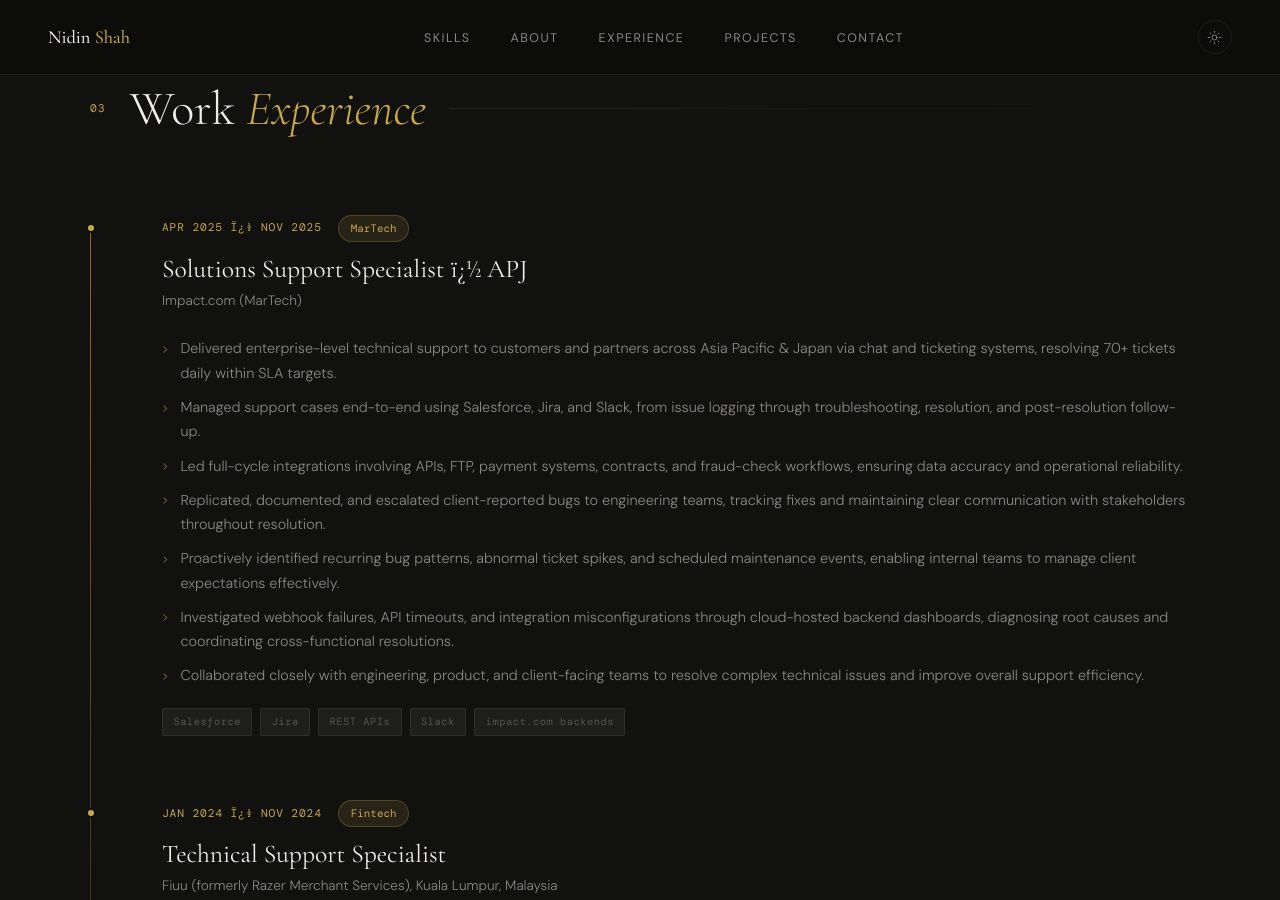
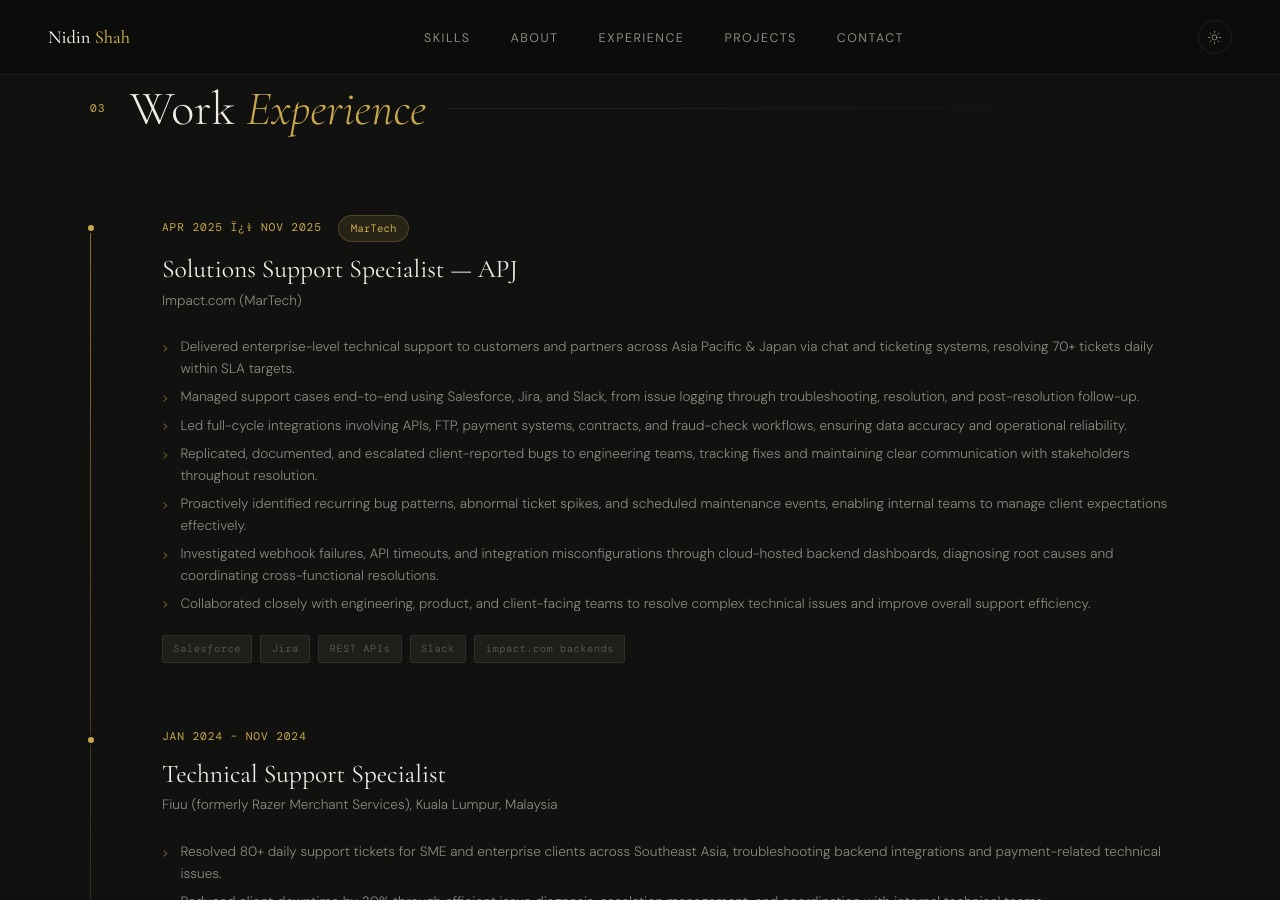
Before and after one commit to nidinshah/nidinshah.github.io, a Jekyll site: the page index.html, which Jekyll copies as it is, in a window 1280 px wide and 900 px high, scrolled down 2253 px. Built offline with Jekyll 4.4.1, drawn with Linux system fonts in a browser that asks for light colours.

Commit message:
Fix corrupted dash and tighten bullet spacing

```diff
--- a/index.html
+++ b/index.html
@@ -109,8 +109,8 @@
 .timeline-badge{font-size:0.68rem;padding:0.2rem 0.75rem;background:var(--gold-pale);color:var(--gold);border:1px solid var(--border-gold);border-radius:20px;font-family:var(--font-mono)}
 .timeline-role{font-family:var(--font-display);font-size:1.6rem;font-weight:400;color:var(--text);line-height:1.2;margin-bottom:0.25rem}
 .timeline-company{font-size:0.85rem;color:var(--text-muted);font-weight:300;margin-bottom:1.5rem}
-.timeline-bullets{list-style:none;display:flex;flex-direction:column;gap:0.6rem}
-.timeline-bullets li{display:flex;gap:0.75rem;font-size:0.9rem;color:var(--text-muted);font-weight:300;line-height:1.7}
+.timeline-bullets{list-style:none;display:flex;flex-direction:column;gap:0.4rem}
+.timeline-bullets li{display:flex;gap:0.75rem;font-size:0.85rem;color:var(--text-muted);font-weight:300;line-height:1.6}
 .timeline-bullets li::before{content:'>';color:var(--gold-dim);flex-shrink:0;font-size:0.8rem;margin-top:0.1rem}
 .tools-list{display:flex;flex-wrap:wrap;gap:0.5rem;margin-top:1.25rem}
 .tool-tag{font-family:var(--font-mono);font-size:0.65rem;padding:0.25rem 0.65rem;background:var(--surface);color:var(--text-dim);border:1px solid var(--border);border-radius:2px;letter-spacing:0.05em;transition:all 0.2s}
@@ -176,7 +176,7 @@
 <section class="hero" id="home">
   <div class="hero-grid container">
     <div>
-      <div class="hero-label">Portfolio � KL, Malaysia</div>
+      <div class="hero-label">Portfolio ï¿½ KL, Malaysia</div>
       <h1 class="hero-name">Nidin Shah<br><em>Ryidhzuan</em></h1>
       <p class="hero-tagline">API, Cloud &amp; Data Analytics enthusiast.</p>
       <div class="hero-actions">
@@ -235,8 +235,8 @@
     <div class="timeline">
       <div class="timeline-item reveal">
         <div class="timeline-dot"></div>
-        <div class="timeline-meta"><span class="timeline-date">Apr 2025 � Nov 2025</span><span class="timeline-badge">MarTech</span></div>
-        <h3 class="timeline-role">Solutions Support Specialist � APJ</h3>
+        <div class="timeline-meta"><span class="timeline-date">Apr 2025 ï¿½ Nov 2025</span><span class="timeline-badge">MarTech</span></div>
+        <h3 class="timeline-role">Solutions Support Specialist &mdash; APJ</h3>
         <p class="timeline-company">Impact.com (MarTech)</p>
         <ul class="timeline-bullets">
           <li>Delivered enterprise-level technical support to customers and partners across Asia Pacific &amp; Japan via chat and ticketing systems, resolving 70+ tickets daily within SLA targets.</li>
@@ -251,7 +251,7 @@
       </div>
       <div class="timeline-item reveal reveal-delay-2">
         <div class="timeline-dot"></div>
-        <div class="timeline-meta"><span class="timeline-date">Jan 2024 � Nov 2024</span><span class="timeline-badge">Fintech</span></div>
+        <div class="timeline-meta"><span class="timeline-date">Jan 2024 &ndash; Nov 2024</span></div>
         <h3 class="timeline-role">Technical Support Specialist</h3>
         <p class="timeline-company">Fiuu (formerly Razer Merchant Services), Kuala Lumpur, Malaysia</p>
         <ul class="timeline-bullets">
@@ -325,7 +325,7 @@
 </section>
 <footer>
   <div class="footer-logo">Nidin <span>Shah</span> Ryidhzuan</div>
-  <div class="footer-copy">� 2025 � All rights reserved</div>
+  <div class="footer-copy">ï¿½ 2025 ï¿½ All rights reserved</div>
 </footer>
 <script>
 const themeToggle=document.getElementById('themeToggle');
```
